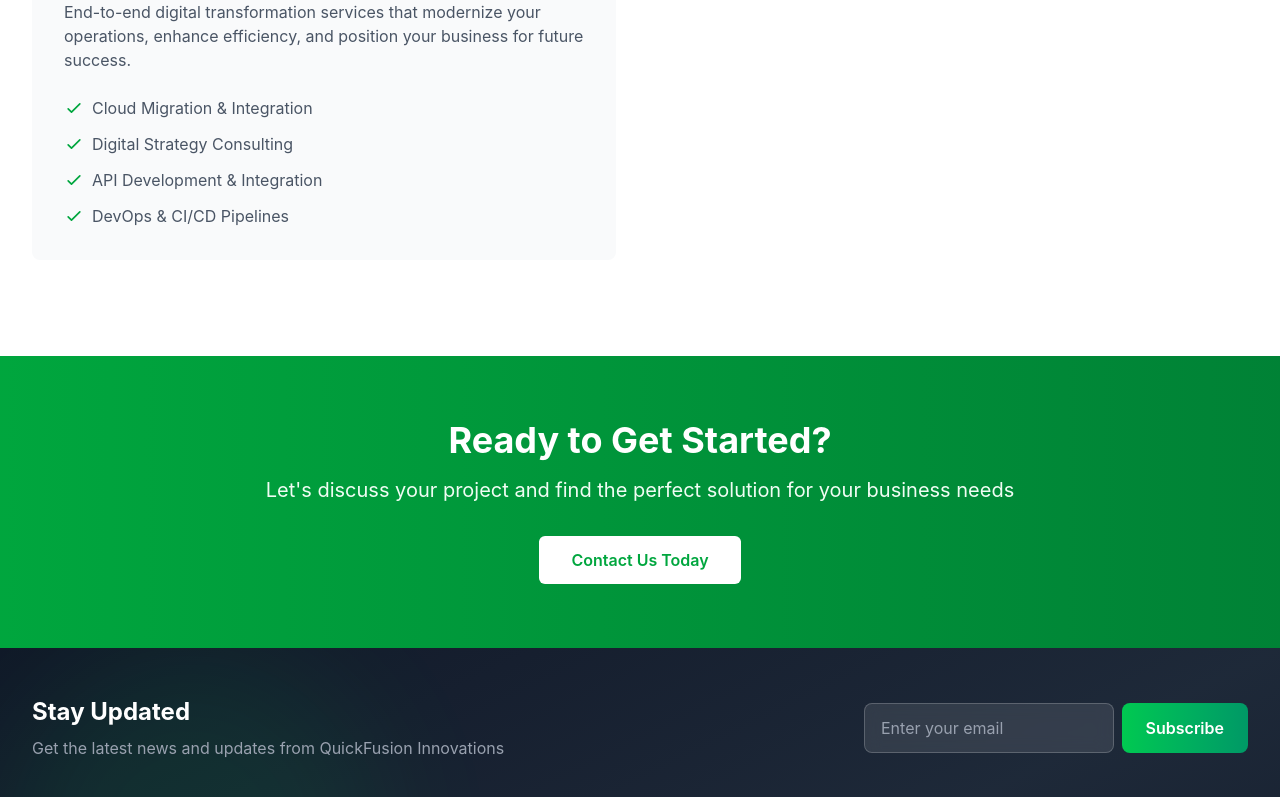
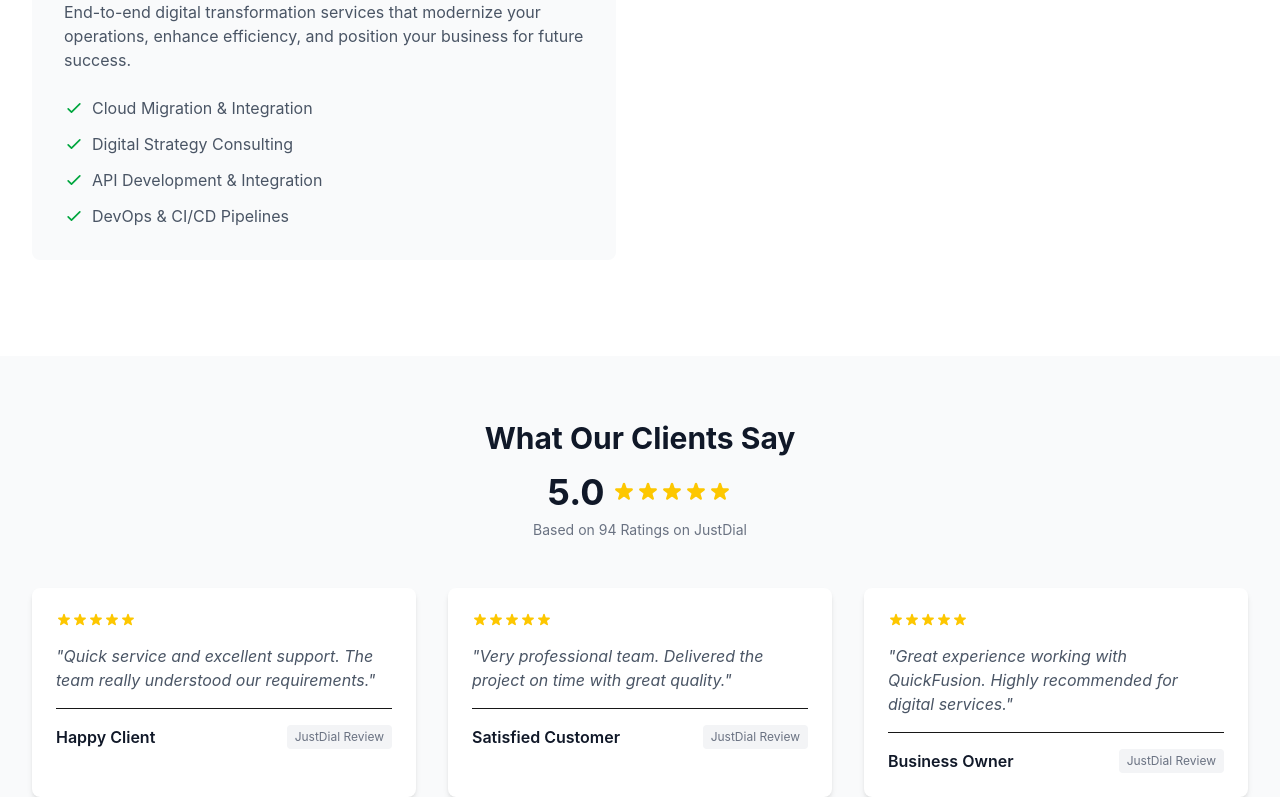
Before and after one commit to NovaSyntax753/QuickFusion, a Next.js app in the folder quickfusion-website/: page /services in a window 1280 px wide. Shown: the part 2000-2797 px from the top of the page. Built offline with nearby package versions, Linux system fonts and the light colour scheme.

Commit message:
added review

```diff
--- a/quickfusion-website/app/about/page.tsx
+++ b/quickfusion-website/app/about/page.tsx
@@ -41,9 +41,9 @@ export default function About() {
       {/* Company Story Section */}
       <section className="py-20 md:py-28 bg-white relative overflow-hidden">
         {/* Decorative Elements */}
-        <div className="absolute top-20 right-10 w-64 h-64 bg-green-300 rounded-full mix-blend-multiply filter blur-3xl opacity-20 animate-float"></div>
+        <div className="absolute top-10 right-0 md:top-20 md:right-10 w-40 h-40 md:w-64 md:h-64 bg-green-300 rounded-full mix-blend-multiply filter blur-3xl opacity-20 animate-float"></div>
         <div
-          className="absolute bottom-20 left-10 w-64 h-64 bg-blue-300 rounded-full mix-blend-multiply filter blur-3xl opacity-20 animate-float"
+          className="absolute bottom-10 left-0 md:bottom-20 md:left-10 w-40 h-40 md:w-64 md:h-64 bg-blue-300 rounded-full mix-blend-multiply filter blur-3xl opacity-20 animate-float"
           style={{ animationDelay: "2s" }}
         ></div>
 
@@ -520,9 +520,9 @@ export default function About() {
       <section className="relative py-20 md:py-28 overflow-hidden">
         <div className="absolute inset-0 bg-gradient-to-br from-gray-900 via-green-900 to-gray-900">
           <div className="absolute inset-0 opacity-20">
-            <div className="absolute top-10 left-10 w-72 h-72 bg-green-500 rounded-full mix-blend-multiply filter blur-3xl animate-float"></div>
+            <div className="absolute top-5 left-0 md:top-10 md:left-10 w-48 h-48 md:w-72 md:h-72 bg-green-500 rounded-full mix-blend-multiply filter blur-3xl animate-float"></div>
             <div
-              className="absolute bottom-10 right-10 w-72 h-72 bg-emerald-500 rounded-full mix-blend-multiply filter blur-3xl animate-float"
+              className="absolute bottom-5 right-0 md:bottom-10 md:right-10 w-48 h-48 md:w-72 md:h-72 bg-emerald-500 rounded-full mix-blend-multiply filter blur-3xl animate-float"
               style={{ animationDelay: "2s" }}
             ></div>
           </div>
--- a/quickfusion-website/app/page.tsx
+++ b/quickfusion-website/app/page.tsx
@@ -175,9 +175,9 @@ export default function Home() {
       {/* Services Overview Section */}
       <section className="py-20 md:py-28 bg-gradient-to-br from-gray-50 via-white to-green-50 relative">
         {/* Decorative Blobs */}
-        <div className="absolute top-20 right-10 w-64 h-64 bg-green-300 rounded-full mix-blend-multiply filter blur-3xl opacity-20 animate-float"></div>
+        <div className="absolute top-10 right-0 md:top-20 md:right-10 w-40 h-40 md:w-64 md:h-64 bg-green-300 rounded-full mix-blend-multiply filter blur-3xl opacity-20 animate-float"></div>
         <div
-          className="absolute bottom-20 left-10 w-64 h-64 bg-blue-300 rounded-full mix-blend-multiply filter blur-3xl opacity-20 animate-float"
+          className="absolute bottom-10 left-0 md:bottom-20 md:left-10 w-40 h-40 md:w-64 md:h-64 bg-blue-300 rounded-full mix-blend-multiply filter blur-3xl opacity-20 animate-float"
           style={{ animationDelay: "2s" }}
         ></div>
 
@@ -495,9 +495,9 @@ export default function Home() {
       <section className="py-20 md:py-28 bg-gradient-to-br from-green-50 to-emerald-50 relative overflow-hidden">
         {/* Decorative Elements */}
         <div className="absolute top-0 left-0 w-full h-full opacity-30">
-          <div className="absolute top-20 left-10 w-40 h-40 bg-green-400 rounded-full filter blur-3xl animate-float"></div>
+          <div className="absolute top-10 left-0 md:top-20 md:left-10 w-24 h-24 md:w-40 md:h-40 bg-green-400 rounded-full filter blur-3xl animate-float"></div>
           <div
-            className="absolute bottom-20 right-10 w-40 h-40 bg-emerald-400 rounded-full filter blur-3xl animate-float"
+            className="absolute bottom-10 right-0 md:bottom-20 md:right-10 w-24 h-24 md:w-40 md:h-40 bg-emerald-400 rounded-full filter blur-3xl animate-float"
             style={{ animationDelay: "1s" }}
           ></div>
         </div>
@@ -574,9 +574,9 @@ export default function Home() {
         {/* Animated Background */}
         <div className="absolute inset-0 bg-gradient-to-br from-gray-900 via-green-900 to-gray-900">
           <div className="absolute inset-0 opacity-20">
-            <div className="absolute top-10 left-10 w-72 h-72 bg-green-500 rounded-full mix-blend-multiply filter blur-3xl animate-float"></div>
+            <div className="absolute top-5 left-0 md:top-10 md:left-10 w-48 h-48 md:w-72 md:h-72 bg-green-500 rounded-full mix-blend-multiply filter blur-3xl animate-float"></div>
             <div
-              className="absolute bottom-10 right-10 w-72 h-72 bg-emerald-500 rounded-full mix-blend-multiply filter blur-3xl animate-float"
+              className="absolute bottom-5 right-0 md:bottom-10 md:right-10 w-48 h-48 md:w-72 md:h-72 bg-emerald-500 rounded-full mix-blend-multiply filter blur-3xl animate-float"
               style={{ animationDelay: "2s" }}
             ></div>
           </div>
--- a/quickfusion-website/app/services/page.tsx
+++ b/quickfusion-website/app/services/page.tsx
@@ -1,6 +1,7 @@
 import type { Metadata } from "next";
 import Hero from "@/components/Hero";
 import ServiceCard from "@/components/ServiceCard";
+import Testimonials from "@/components/Testimonials";
 import Link from "next/link";
 
 export const metadata: Metadata = {
@@ -511,6 +512,8 @@ export default function Services() {
         </div>
       </section>
 
+      <Testimonials />
+
       {/* CTA Section */}
       <section className="bg-gradient-to-r from-green-600 to-green-700 py-16">
         <div className="max-w-4xl mx-auto px-4 sm:px-6 lg:px-8 text-center">
--- a/quickfusion-website/components/Hero.tsx
+++ b/quickfusion-website/components/Hero.tsx
@@ -26,13 +26,13 @@ export default function Hero({
       {/* Animated Gradient Background */}
       <div className="absolute inset-0 bg-gradient-to-br from-gray-900 via-green-900 to-gray-900">
         {/* Animated Blobs */}
-        <div className="absolute top-20 left-10 w-72 h-72 bg-green-500 rounded-full mix-blend-multiply filter blur-3xl opacity-20 animate-float"></div>
+        <div className="absolute top-10 left-0 md:top-20 md:left-10 w-48 h-48 md:w-72 md:h-72 bg-green-500 rounded-full mix-blend-multiply filter blur-3xl opacity-20 animate-float"></div>
         <div
-          className="absolute top-40 right-10 w-72 h-72 bg-blue-500 rounded-full mix-blend-multiply filter blur-3xl opacity-20 animate-float"
+          className="absolute top-20 right-0 md:top-40 md:right-10 w-48 h-48 md:w-72 md:h-72 bg-blue-500 rounded-full mix-blend-multiply filter blur-3xl opacity-20 animate-float"
           style={{ animationDelay: "2s" }}
         ></div>
         <div
-          className="absolute -bottom-8 left-1/2 w-72 h-72 bg-emerald-500 rounded-full mix-blend-multiply filter blur-3xl opacity-20 animate-float"
+          className="absolute -bottom-8 left-1/2 -ml-24 md:-ml-36 w-48 h-48 md:w-72 md:h-72 bg-emerald-500 rounded-full mix-blend-multiply filter blur-3xl opacity-20 animate-float"
           style={{ animationDelay: "4s" }}
         ></div>
       </div>
--- /dev/null
+++ b/quickfusion-website/components/Testimonials.tsx
@@ -0,0 +1,79 @@
+import React from 'react';
+
+const reviews = [
+  {
+    id: 1,
+    name: "Happy Client",
+    rating: 5,
+    text: "Quick service and excellent support. The team really understood our requirements.",
+    date: "JustDial Review"
+  },
+  {
+    id: 2,
+    name: "Satisfied Customer",
+    rating: 5,
+    text: "Very professional team. Delivered the project on time with great quality.",
+    date: "JustDial Review"
+  },
+   {
+    id: 3,
+    name: "Business Owner",
+    rating: 5,
+    text: "Great experience working with QuickFusion. Highly recommended for digital services.",
+    date: "JustDial Review"
+  }
+];
+
+const Testimonials = () => {
+  return (
+    <section className="py-16 bg-gray-50">
+      <div className="max-w-7xl mx-auto px-4 sm:px-6 lg:px-8">
+        <div className="text-center mb-12">
+          <h2 className="text-3xl font-bold text-gray-900 mb-4">What Our Clients Say</h2>
+          <div className="flex flex-col items-center justify-center mb-4">
+             <div className="flex items-center space-x-2">
+                <span className="text-4xl font-bold text-gray-900">5.0</span>
+                <div className="flex text-yellow-400">
+                  {[...Array(5)].map((_, i) => (
+                    <svg key={i} className="w-6 h-6 fill-current" viewBox="0 0 20 20">
+                      <path d="M9.049 2.927c.3-.921 1.603-.921 1.902 0l1.07 3.292a1 1 0 00.95.69h3.462c.969 0 1.371 1.24.588 1.81l-2.8 2.034a1 1 0 00-.364 1.118l1.07 3.292c.3.921-.755 1.688-1.54 1.118l-2.8-2.034a1 1 0 00-1.175 0l-2.8 2.034c-.784.57-1.838-.197-1.539-1.118l1.07-3.292a1 1 0 00-.364-1.118L2.98 8.72c-.783-.57-.38-1.81.588-1.81h3.461a1 1 0 00.951-.69l1.07-3.292z" />
+                    </svg>
+                  ))}
+                </div>
+             </div>
+             <span className="text-sm text-gray-500 mt-2">Based on 94 Ratings on JustDial</span>
+          </div>
+        </div>
+
+        <div className="grid grid-cols-1 md:grid-cols-3 gap-8">
+          {reviews.map((review) => (
+            <div key={review.id} className="bg-white p-6 rounded-lg shadow-md transition-transform duration-300 hover:-translate-y-1">
+              <div className="flex items-center mb-4">
+                <div className="flex text-yellow-400">
+                  {[...Array(review.rating)].map((_, i) => (
+                    <svg key={i} className="w-4 h-4 fill-current" viewBox="0 0 20 20">
+                      <path d="M9.049 2.927c.3-.921 1.603-.921 1.902 0l1.07 3.292a1 1 0 00.95.69h3.462c.969 0 1.371 1.24.588 1.81l-2.8 2.034a1 1 0 00-.364 1.118l1.07 3.292c.3.921-.755 1.688-1.54 1.118l-2.8-2.034a1 1 0 00-1.175 0l-2.8 2.034c-.784.57-1.838-.197-1.539-1.118l1.07-3.292a1 1 0 00-.364-1.118L2.98 8.72c-.783-.57-.38-1.81.588-1.81h3.461a1 1 0 00.951-.69l1.07-3.292z" />
+                    </svg>
+                  ))}
+                </div>
+              </div>
+              <p className="text-gray-600 mb-4 italic">"{review.text}"</p>
+              <div className="flex items-center justify-between border-t pt-4">
+                <span className="font-semibold text-gray-900">{review.name}</span>
+                <span className="text-xs text-gray-500 bg-gray-100 px-2 py-1 rounded">{review.date}</span>
+              </div>
+            </div>
+          ))}
+        </div>
+
+        <div className="mt-12 text-center">
+            <a href="https://www.justdial.com/Nagpur/QuickFusion-Innovations-Kachi-Visa-Oswal-Ground-Chapru-Nagar/0712PX712-X712-240814121154-W3C5_BZDET" target="_blank" rel="noopener noreferrer" className="inline-flex items-center justify-center px-6 py-3 border border-transparent text-base font-medium rounded-md text-white bg-blue-600 hover:bg-blue-700 transition-colors duration-300">
+                View All Reviews on JustDial
+            </a>
+        </div>
+      </div>
+    </section>
+  );
+};
+
+export default Testimonials;
```
